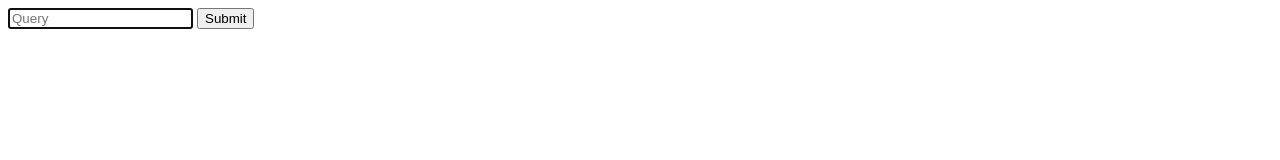
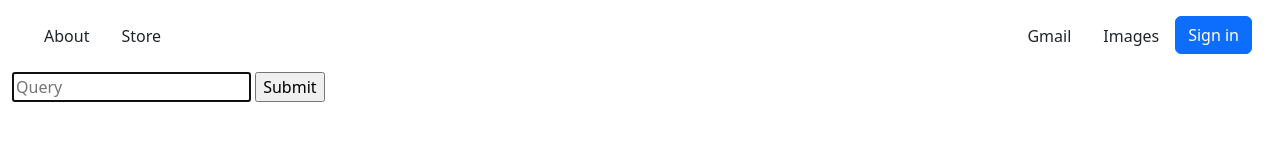
Before and after one commit to a1exanddrovich/CS50-Lecture-8, a plain HTML site: page search.html in a window 1280 px wide. Drawn offline with nearby package versions, Linux system fonts and the light colour scheme.

Commit message:
Introduced Bootstrap usage

```diff
--- a/search.html
+++ b/search.html
@@ -2,12 +2,32 @@
 <html lang="en">
 <head>
     <meta charset="UTF-8">
+    <link href="https://cdn.jsdelivr.net/npm/bootstrap@5.2.0-beta1/dist/css/bootstrap.min.css" rel="stylesheet" integrity="sha384-0evHe/X+R7YkIZDRvuzKMRqM+OrBnVFBL6DOitfPri4tjfHxaWutUpFmBp4vmVor" crossorigin="anonymous">
     <title>Search</title>
 </head>
 <body>
-<form action="https://www.google.com/search" method="get">
-    <input autocomplete="off" autofocus placeholder="Query" name="q" type="text">
-    <input type="submit">
-</form>
+    <div class="container-fluid">
+        <ul class="m-3 nav">
+            <li class="nav-item">
+                <a class="nav-link text-dark" href="https://www.about.google.com/">About</a>
+            </li>
+            <li class="nav-item">
+                <a class="nav-link text-dark" href="https://www.store.google.com/">Store</a>
+            </li>
+            <li class="ms-auto nav-item">
+                <a class="nav-link text-dark" href="https://www.google.com/gmail">Gmail</a>
+            </li>
+            <li class="nav-item">
+                <a class="nav-link text-dark" href="https://www.google.com/imghp">Images</a>
+            </li>
+            <li class="nav-item">
+                <a class="btn btn-primary" href="https://www.google.com/imghp">Sign in</a>
+            </li>
+        </ul>
+        <form action="https://www.google.com/search" method="get">
+            <input autocomplete="off" autofocus placeholder="Query" name="q" type="text">
+            <input type="submit">
+        </form>
+    </div>
 </body>
 </html>
```
Also changed, not shown: lists.html (+2 -1 lines).
